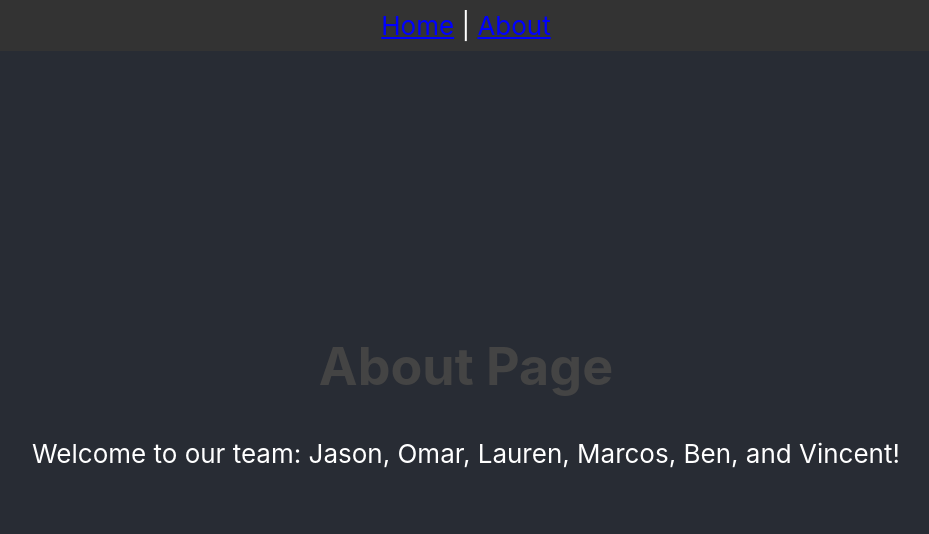
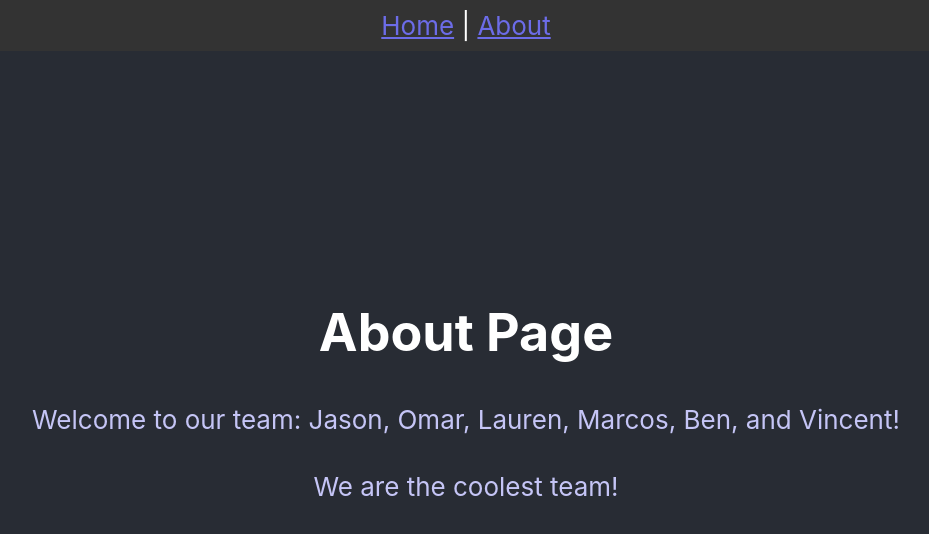
Before and after one commit to jasonmccauley/CerebralTalk, a React (Create React App) app in the folder eeg-vis/: page /about in a window 1280 px wide. Shown: the top 534 px of the page, without its empty margins (174-1103 px from the left). Built offline with nearby package versions, Linux system fonts and the light colour scheme.

Commit message:
update css

```diff
--- a/eeg-vis/src/App.css
+++ b/eeg-vis/src/App.css
@@ -7,7 +7,7 @@
   pointer-events: none;
 }
 .link {
-  color: blue;
+  color: rgb(108, 108, 232);
   text-decoration: underline;
 }
 .navbar {
--- a/eeg-vis/src/index.css
+++ b/eeg-vis/src/index.css
@@ -22,11 +22,12 @@ code {
 
 h1, h2, h3 {
   font-weight: bold;
-  color: #444;
+  color: #ffffff;
 }
 
 p {
   line-height: 1.6;
+  color: rgb(197, 197, 246);
 }
 
 a {
--- a/eeg-vis/src/pages/AboutPage.js
+++ b/eeg-vis/src/pages/AboutPage.js
@@ -5,6 +5,7 @@ function AboutPage() {
       <div>
         <h1>About Page</h1>
         <p>Welcome to our team: Jason, Omar, Lauren, Marcos, Ben, and Vincent!</p>
+        <p>We are the coolest team!</p>
       </div>
     );
   }
```
Also changed, not shown: 2 other files (tests, documents, lock files or other folders).
